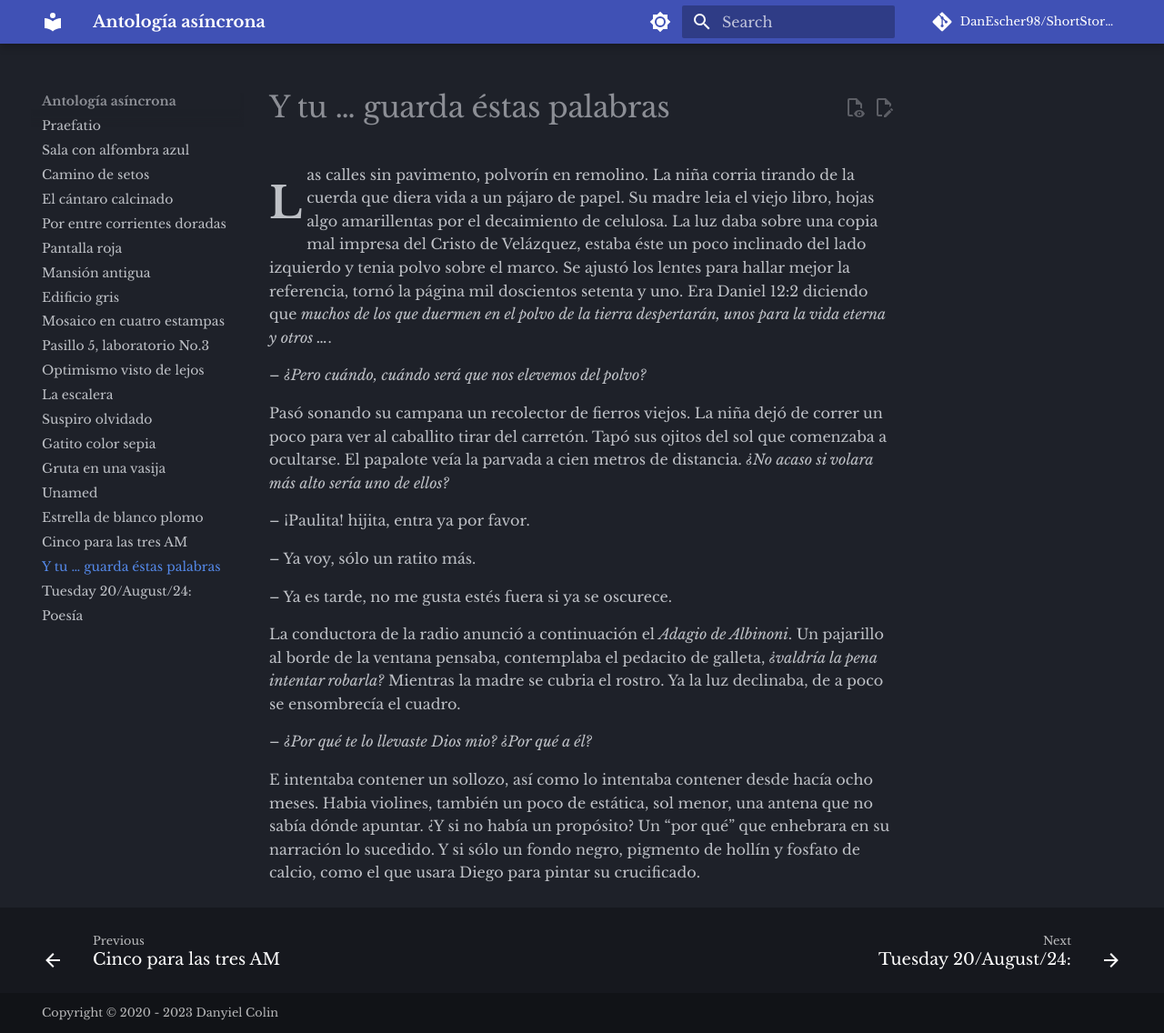
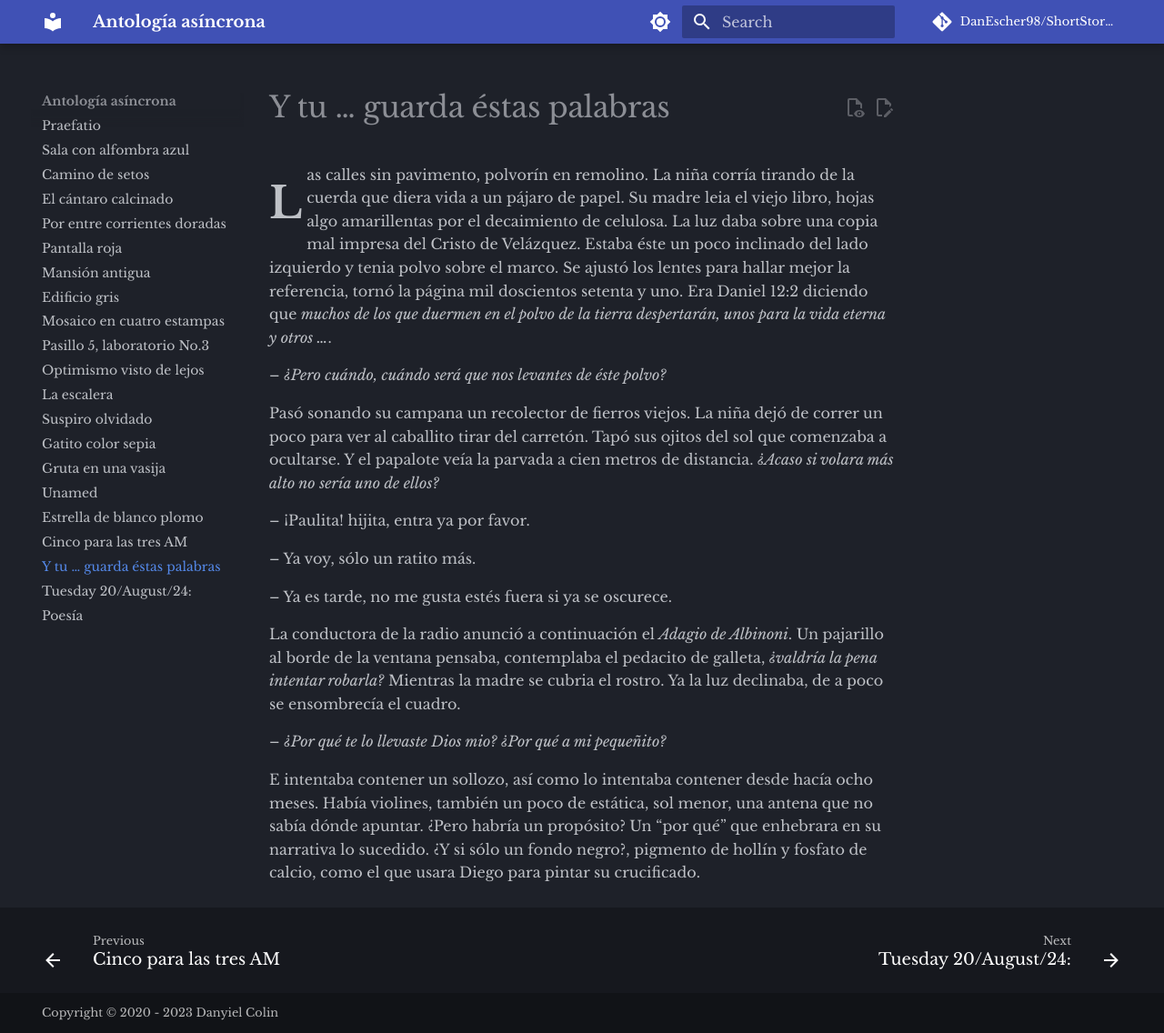
Before and after one commit to DanEscher98/ShortStories, an MkDocs documentation site: the page built from pages/13_YTuGuardaEstasPalabras.md, in a window 1280 px wide and 1136 px high. Shown: the whole window at 91% size. Built offline with MkDocs 1.6.1 and Material for MkDocs 9.7.7, drawn with Linux system fonts in a browser that asks for light colours; comment, search, counter and statistics services are not loaded.

Commit message:
modified:   pages/13_YTuGuardaEstasPalabras.md

```diff
--- a/pages/13_YTuGuardaEstasPalabras.md
+++ b/pages/13_YTuGuardaEstasPalabras.md
@@ -1,10 +1,20 @@
 # Y tu ... guarda éstas palabras
 
-Las calles sin pavimento, polvorín en remolino. La niña corria tirando de la cuerda que diera vida a un pájaro de papel. Su madre leia el viejo libro, hojas algo amarillentas por el decaimiento de celulosa. La luz daba sobre una copia mal impresa del Cristo de Velázquez, estaba éste un poco inclinado del lado izquierdo y tenia polvo sobre el marco. Se ajustó los lentes para hallar mejor la referencia, tornó la página mil doscientos setenta y uno. Era Daniel 12:2 diciendo que _muchos de los que duermen en el polvo de la tierra despertarán, unos para la vida eterna y otros ..._.
+Las calles sin pavimento, polvorín en remolino. La niña corría tirando de la
+cuerda que diera vida a un pájaro de papel. Su madre leia el viejo libro, hojas
+algo amarillentas por el decaimiento de celulosa. La luz daba sobre una copia
+mal impresa del Cristo de Velázquez. Estaba éste un poco inclinado del lado
+izquierdo y tenia polvo sobre el marco. Se ajustó los lentes para hallar mejor
+la referencia, tornó la página mil doscientos setenta y uno. Era Daniel 12:2
+diciendo que _muchos de los que duermen en el polvo de la tierra despertarán,
+unos para la vida eterna y otros ..._.
 
--- _¿Pero cuándo, cuándo será que nos elevemos del polvo?_
+-- _¿Pero cuándo, cuándo será que nos levantes de éste polvo?_
 
-Pasó sonando su campana un recolector de fierros viejos. La niña dejó de correr un poco para ver al caballito tirar del carretón. Tapó sus ojitos del sol que comenzaba a ocultarse. El papalote veía la parvada a cien metros de distancia. _¿No acaso si volara más alto sería uno de ellos?_
+Pasó sonando su campana un recolector de fierros viejos. La niña dejó de correr
+un poco para ver al caballito tirar del carretón. Tapó sus ojitos del sol que
+comenzaba a ocultarse. Y el papalote veía la parvada a cien metros de distancia.
+_¿Acaso si volara más alto no sería uno de ellos?_
 
 -- ¡Paulita! hijita, entra ya por favor.
 
@@ -12,8 +22,15 @@ Pasó sonando su campana un recolector de fierros viejos. La niña dejó de corr
 
 -- Ya es tarde, no me gusta estés fuera si ya se oscurece.
 
-La conductora de la radio anunció a continuación el _Adagio de Albinoni_. Un pajarillo al borde de la ventana pensaba, contemplaba el pedacito de galleta, _¿valdría la pena intentar robarla?_ Mientras la madre se cubria el rostro. Ya la luz declinaba, de a poco se ensombrecía el cuadro.
+La conductora de la radio anunció a continuación el _Adagio de Albinoni_. Un
+pajarillo al borde de la ventana pensaba, contemplaba el pedacito de galleta,
+_¿valdría la pena intentar robarla?_ Mientras la madre se cubria el rostro. Ya
+la luz declinaba, de a poco se ensombrecía el cuadro.
 
--- _¿Por qué te lo llevaste Dios mio? ¿Por qué a él?_
+-- _¿Por qué te lo llevaste Dios mio? ¿Por qué a mi pequeñito?_
 
-E intentaba contener un sollozo, así como lo intentaba contener desde hacía ocho meses. Habia violines, también un poco de estática, sol menor, una antena que no sabía dónde apuntar. ¿Y si no había un propósito? Un "por qué" que enhebrara en su narración lo sucedido. Y si sólo un fondo negro, pigmento de hollín y fosfato de calcio, como el que usara Diego para pintar su crucificado.
+E intentaba contener un sollozo, así como lo intentaba contener desde hacía
+ocho meses. Había violines, también un poco de estática, sol menor, una antena
+que no sabía dónde apuntar. ¿Pero habría un propósito? Un "por qué" que
+enhebrara en su narrativa lo sucedido. ¿Y si sólo un fondo negro?, pigmento de
+hollín y fosfato de calcio, como el que usara Diego para pintar su crucificado.
```
